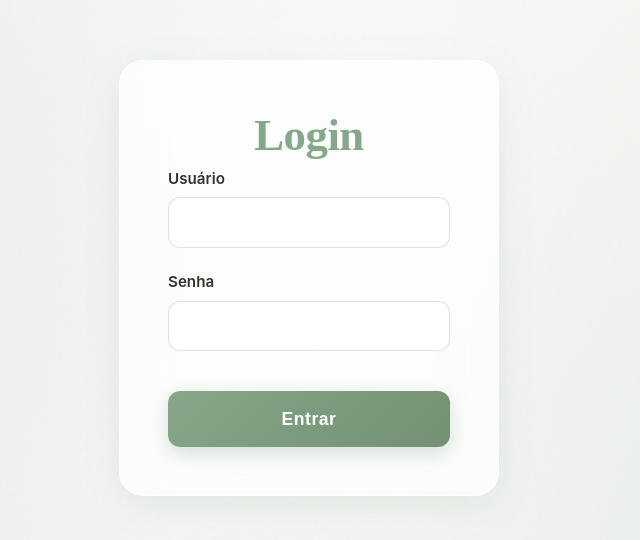
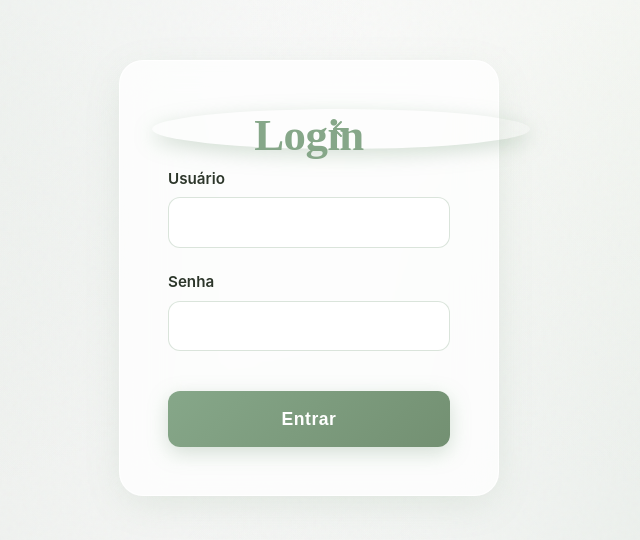
Before and after one commit to pauloadson/casamento-paulo-e-gisele, a React (Vite) app in the folder frontend/: page /login in a window 1280 px wide. Shown: the part 122-662 px from the top of the page, without its empty margins (331-971 px from the left). Built offline with nearby package versions, Linux system fonts and the light colour scheme.

Commit message:
feat: adicionar botao de voltar na tela de login

```diff
--- a/frontend/src/pages/Login.tsx
+++ b/frontend/src/pages/Login.tsx
@@ -1,5 +1,6 @@
 import { useState } from 'react';
 import { useNavigate } from 'react-router-dom';
+import { ArrowLeft } from 'lucide-react';
 import axios from 'axios';
 
 function Login() {
@@ -26,7 +27,34 @@
   };
 
   return (
-    <div className="rsvp-container">
+    <div className="rsvp-container" style={{ position: 'relative' }}>
+      <button
+        onClick={() => navigate('/')}
+        style={{
+          position: 'absolute',
+          top: '2rem',
+          left: '2rem',
+          background: 'transparent',
+          border: 'none',
+          cursor: 'pointer',
+          color: 'var(--color-primary)',
+          display: 'flex',
+          alignItems: 'center',
+          justifyContent: 'center',
+          padding: '0.5rem',
+          borderRadius: '50%',
+          transition: 'all 0.2s ease'
+        }}
+        aria-label="Voltar"
+        onMouseOver={(e) => {
+          e.currentTarget.style.background = 'rgba(134, 167, 137, 0.1)';
+        }}
+        onMouseOut={(e) => {
+          e.currentTarget.style.background = 'transparent';
+        }}
+      >
+        <ArrowLeft size={24} />
+      </button>
       <h1>Login</h1>
       {error && <div className="alert error">{error}</div>}
       <form onSubmit={handleLogin}>
```
